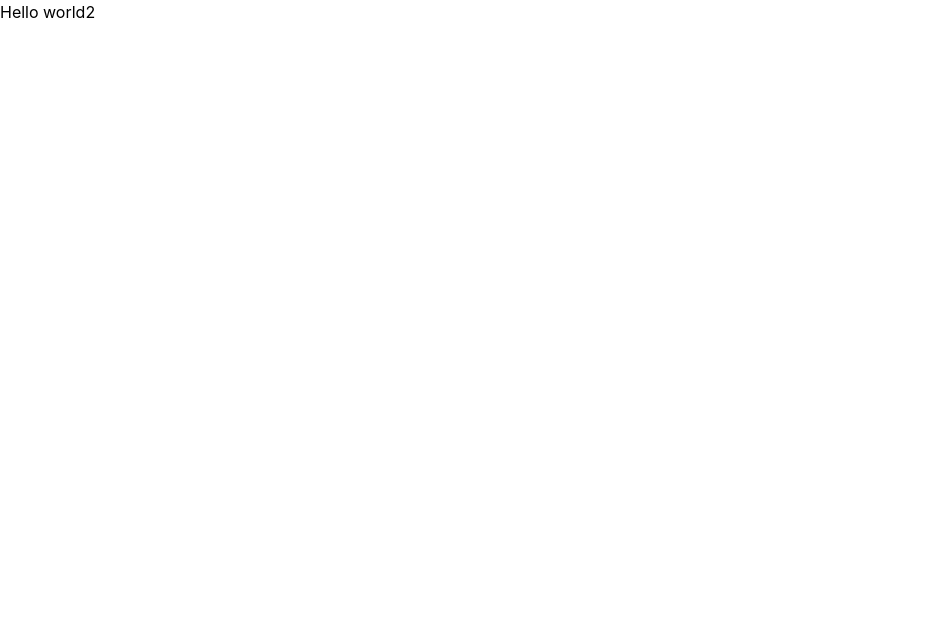
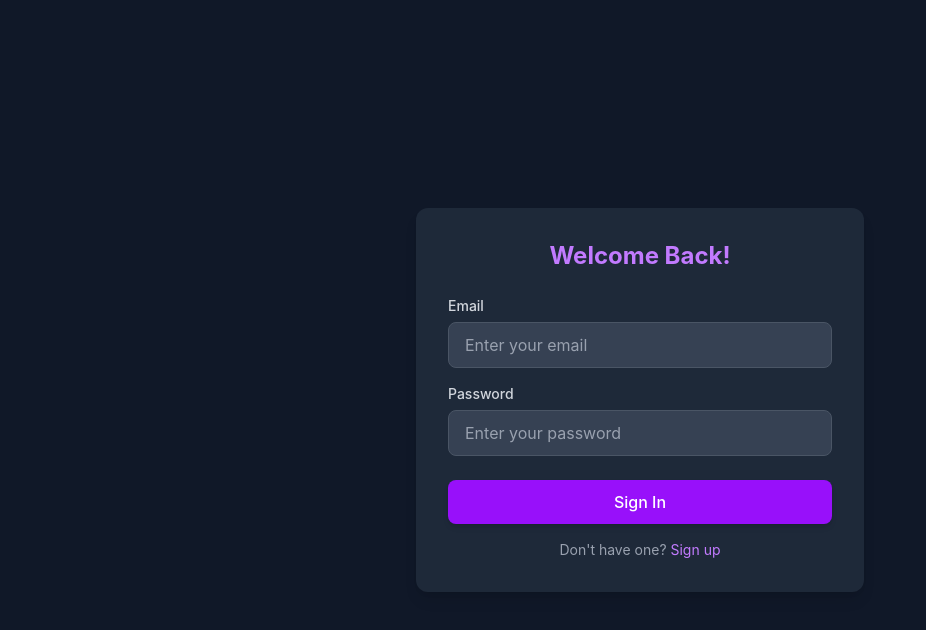
Before and after one commit to SimKimchheang/Raccoon-Chat, a React (Vite) app in the folder client/: page /landingpage/login in a window 1280 px wide. Shown: the top 630 px of the page, without its empty margins (0-926 px from the left). Built offline with nearby package versions, Linux system fonts and the light colour scheme.

Commit message:
Connect to Firebase + Signup,in

```diff
--- a/client/package.json
+++ b/client/package.json
@@ -10,6 +10,7 @@
     "preview": "vite preview"
   },
   "dependencies": {
+    "firebase": "^10.7.0",
     "react": "^19.2.6",
     "react-dom": "^19.2.6",
     "react-router-dom": "^7.18.0"
--- a/client/src/App.jsx
+++ b/client/src/App.jsx
@@ -1,26 +1,26 @@
-import { BrowserRouter as Router, Routes, Route, Navigate } from 'react-router-dom'
-import Registration from './pages/Registration'
-import LandingPage from './pages/LandingPage'
-import Login from './pages/Login'
+import { BrowserRouter as Router, Routes, Route, Navigate } from 'react-router-dom';
+import LandingPage from './pages/LandingPage';
+import Registration from './pages/Registration';
+import Login from './pages/Login';
 
 function App() {
+  return (
+    <Router>
+      <Routes>
+        <Route path="/" element={<Navigate to="/landingpage" replace />} />
 
-  return (
-    <>
-      <Router>
-        <Routes>
-          {/* Redirects the root path (/) automatically to /landingpage */}
-          <Route path="/" element={<Navigate to="/landingpage" replace />} />
+        {/* Parent Route */}
+        <Route path="/landingpage">
 
-          {/* Your standard clean routes */}
-          <Route path='/landingpage' element={<LandingPage/>}></Route>
+          <Route index element={<LandingPage />} />
+          <Route path="signup" element={<Registration />} />
+          <Route path="login" element={<Login />} />
 
-          <Route path="/landingpage/signup" element={<Registration />} />
-          <Route path="/landingpage/login" element={<Login />} />
-        </Routes>
-      </Router>
-    </>
-  )
+        </Route>
+
+      </Routes>
+    </Router>
+  );
 }
 
-export default App
+export default App;
--- a/client/src/pages/LandingPage.jsx
+++ b/client/src/pages/LandingPage.jsx
@@ -7,10 +7,10 @@ export default function LandingPage() {
     <>
       <div className="min-h-screen w-full bg-gray-900 text-white p-6 text-xl">
         <section className="flex justify-end gap-12 pb-12">
-          <Link to="login" className="text-blue-500 cursor-pointer hover:scale-105 transition-all duration-300 hover:text-cyan-300 hover:drop-shadow-[0_0_15px_rgba(244,144,182,0.8)]">
+          <Link to="/landingpage/login" className="text-blue-500 cursor-pointer hover:scale-105 transition-all duration-300 hover:text-cyan-300 hover:drop-shadow-[0_0_15px_rgba(244,144,182,0.8)]">
             Login
           </Link>
-          <Link to="signup" className="cursor-pointer hover:scale-105 transition-all duration-300 hover:text-pink-300 hover:drop-shadow-[0_0_15px_rgba(244,114,182,0.8)]">
+          <Link to="/landingpage/signup" className="cursor-pointer hover:scale-105 transition-all duration-300 hover:text-pink-300 hover:drop-shadow-[0_0_15px_rgba(244,114,182,0.8)]">
             Signup
           </Link>
         </section>
--- a/client/src/pages/Login.jsx
+++ b/client/src/pages/Login.jsx
@@ -1,10 +1,86 @@
-import { Link } from "react-router-dom"
+import { Link, useNavigate } from "react-router-dom";
+import { signInWithEmailAndPassword } from "firebase/auth";
+import { auth } from '../services/firebase.js';
+import { useState } from "react";
 
-export default function registration() {
-    return (
-        <>
-            <h1 className="text-black-800">Hello world2</h1>
-        </>
+export default function Login() {
+    const [email, setEmail] = useState("");
+    const [password, setPassword] = useState("");
+    const [error, setError] = useState("");
+    const navigate = useNavigate();
 
-    )
+    const handleLogin = async (e) => {
+        e.preventDefault();
+        setError("");
+
+        try {
+            if (!email || !password) {
+                setError("All fields are required");
+                return;
+            }
+
+            const userCredential = await signInWithEmailAndPassword(auth, email, password);
+
+            if (userCredential.user) {
+                navigate("/home");
+            }
+        } catch (err) {
+            if (err.code === "auth/user-not-found") {
+                setError("User not found");
+            } else if (err.code === "auth/wrong-password") {
+                setError("Invalid password");
+            } else {
+                setError(err.message || "Failed to log in");
+            }
+        }
+    };
+
+  return (
+    <div className="min-h-screen w-full bg-gray-900 text-white flex flex-col items-center justify-center p-6">
+      {/* Form Container */}
+      <div className="bg-gray-800 p-8 rounded-xl shadow-lg w-full max-w-md">
+        <h2 className="text-2xl font-bold text-center mb-6 text-purple-400">
+          Welcome Back!
+        </h2>
+
+        <form onSubmit={handleLogin} className="flex flex-col gap-4">
+          {error && <div className="p-3 bg-red-900 text-red-200 rounded-lg text-sm">{error}</div>}
+
+          <div className="flex flex-col gap-1.5 text-left">
+            <label className="text-sm font-medium text-gray-300">Email</label>
+            <input
+              type="email"
+              value={email}
+              onChange={(e) => setEmail(e.target.value)}
+              placeholder="Enter your email"
+              className="w-full px-4 py-2.5 bg-gray-700 border border-gray-600 rounded-lg focus:outline-none focus:border-purple-500 text-white transition-all placeholder-gray-400"
+            />
+          </div>
+
+          <div className="flex flex-col gap-1.5 text-left">
+            <label className="text-sm font-medium text-gray-300">Password</label>
+            <input
+              type="password"
+              value={password}
+              onChange={(e) => setPassword(e.target.value)}
+              placeholder="Enter your password"
+              className="w-full px-4 py-2.5 bg-gray-700 border border-gray-600 rounded-lg focus:outline-none focus:border-purple-500 text-white transition-all placeholder-gray-400"
+              />
+          </div>
+
+          {/* Submit Button */}
+          <button type="submit" className="mt-2 w-full py-2.5 bg-purple-600 hover:bg-purple-700 text-white font-medium rounded-lg transition-colors cursor-pointer shadow-md">
+            Sign In
+          </button>
+        </form>
+
+        <p className="text-sm text-gray-400 text-center mt-4">
+          Don't have one?{" "}
+          <Link to="/landingpage/signup" className="text-purple-400 hover:underline">
+            Sign up
+          </Link>
+        </p>
+      </div>
+    </div>
+  );
 }
--- a/client/src/pages/Registration.jsx
+++ b/client/src/pages/Registration.jsx
@@ -1,6 +1,54 @@
-import { Link } from "react-router-dom";
+import { Link, useNavigate } from "react-router-dom";
+import { useState } from "react";
+import { createUserWithEmailAndPassword } from "firebase/auth";
+import { doc, setDoc, serverTimestamp } from 'firebase/firestore';
+import { auth, db } from '../services/firebase.js';
 
 export default function Registration() {
+  const [username, setUsername] = useState("");
+  const [email, setEmail] = useState("");
+  const [password, setPassword] = useState("");
+  const [error, setError] = useState("");
+  const navigate = useNavigate();
+
+  async function register(username, email, password) {
+    const userCredential = await createUserWithEmailAndPassword(auth, email, password);
+    const user = userCredential.user;
+
+    await setDoc(doc(db, 'users', user.uid), {
+      username,
+      email,
+      createdAt: serverTimestamp()
+    });
+    return user;
+  }
+
+  async function handleSubmit(e) {
+    e.preventDefault();
+    setError("");
+
+    try {
+      if (!username || !email || !password) {
+        setError("All fields are required");
+        return;
+      }
+      if (password.length < 6) {
+        setError("Password must be at least 6 characters");
+        return;
+      }
+
+      await register(username, email, password);
+      navigate("/home");
+
+    } catch (err) {
+        console.log(err);
+        console.log(err.code);
+        console.log(err.message);
+        setError(err.message);
+
+    }
+  }
+
   return (
     <div className="min-h-screen w-full bg-gray-900 text-white flex flex-col items-center justify-center p-6">
       {/* Form Container */}
@@ -9,13 +57,27 @@ export default function Registration() {
           Create an Account
         </h2>
 
-        <form className="flex flex-col gap-4">
-          {/* Username Field */}
+        <form onSubmit={handleSubmit} className="flex flex-col gap-4">
+          {error && <div className="p-3 bg-red-900 text-red-200 rounded-lg text-sm">{error}</div>}
+
           <div className="flex flex-col gap-1.5 text-left">
             <label className="text-sm font-medium text-gray-300">Username</label>
             <input
               type="text"
+              value={username}
+              onChange={(e) => setUsername(e.target.value)}
               placeholder="Enter your username"
+              className="w-full px-4 py-2.5 bg-gray-700 border border-gray-600 rounded-lg focus:outline-none focus:border-purple-500 text-white transition-all placeholder-gray-400"
+            />
+          </div>
+
+          <div className="flex flex-col gap-1.5 text-left">
+            <label className="text-sm font-medium text-gray-300">Email</label>
+            <input
+              type="email"
+              value={email}
+              onChange={(e) => setEmail(e.target.value)}
+              placeholder="Enter your email"
               className="w-full px-4 py-2.5 bg-gray-700 border border-gray-600 rounded-lg focus:outline-none focus:border-purple-500 text-white transition-all placeholder-gray-400"
             />
           </div>
@@ -24,20 +86,25 @@ export default function Registration() {
             <label className="text-sm font-medium text-gray-300">Password</label>
             <input
               type="password"
+              value={password}
+              onChange={(e) => setPassword(e.target.value)}
               placeholder="Enter your password"
               className="w-full px-4 py-2.5 bg-gray-700 border border-gray-600 rounded-lg focus:outline-none focus:border-purple-500 text-white transition-all placeholder-gray-400"
               />
           </div>
 
           {/* Submit Button */}
-          <button className="mt-2 w-full py-2.5 bg-purple-600 hover:bg-purple-700 text-white font-medium rounded-lg transition-colors cursor-pointer shadow-md">
+          <button
+              className="mt-2 w-full py-2.5 bg-purple-600 hover:bg-purple-700 text-white font-medium rounded-lg transition-colors cursor-pointer shadow-md"
+              type="submit"
+            >
             Sign Up
           </button>
         </form>
 
         <p className="text-sm text-gray-400 text-center mt-4">
           Already have an account?{" "}
-          <Link to="login" className="text-purple-400 hover:underline">
+          <Link to="/landingpage/login" className="text-purple-400 hover:underline">
             Log in
           </Link>
         </p>
--- /dev/null
+++ b/client/src/services/firebase.js
@@ -0,0 +1,18 @@
+import { initializeApp } from 'firebase/app';
+import { getAuth } from 'firebase/auth';
+import { getFirestore } from 'firebase/firestore';
+
+const firebaseConfig = {
+  apiKey: "AIzaSyBIBGX2jWuzlPdLUNUGlWhtQMMC3tgctmY",
+  authDomain: "raccoon-9bf56.firebaseapp.com",
+  projectId: "raccoon-9bf56",
+  storageBucket: "raccoon-9bf56.firebasestorage.app",
+  messagingSenderId: "99240764081",
+  appId: "1:99240764081:web:851a0a4f48594505cfb890",
+  measurementId: "G-8NCQBD1Q74"
+};
+
+const app = initializeApp(firebaseConfig);
+
+export const auth = getAuth(app);
+export const db = getFirestore(app);
--- /dev/null
+++ b/package.json
@@ -0,0 +1,5 @@
+{
+  "dependencies": {
+    "firebase": "^12.15.0"
+  }
+}
```
Also changed, not shown: client/src/pages/Home.jsx (added), 2 other files (tests, documents, lock files or other folders).
